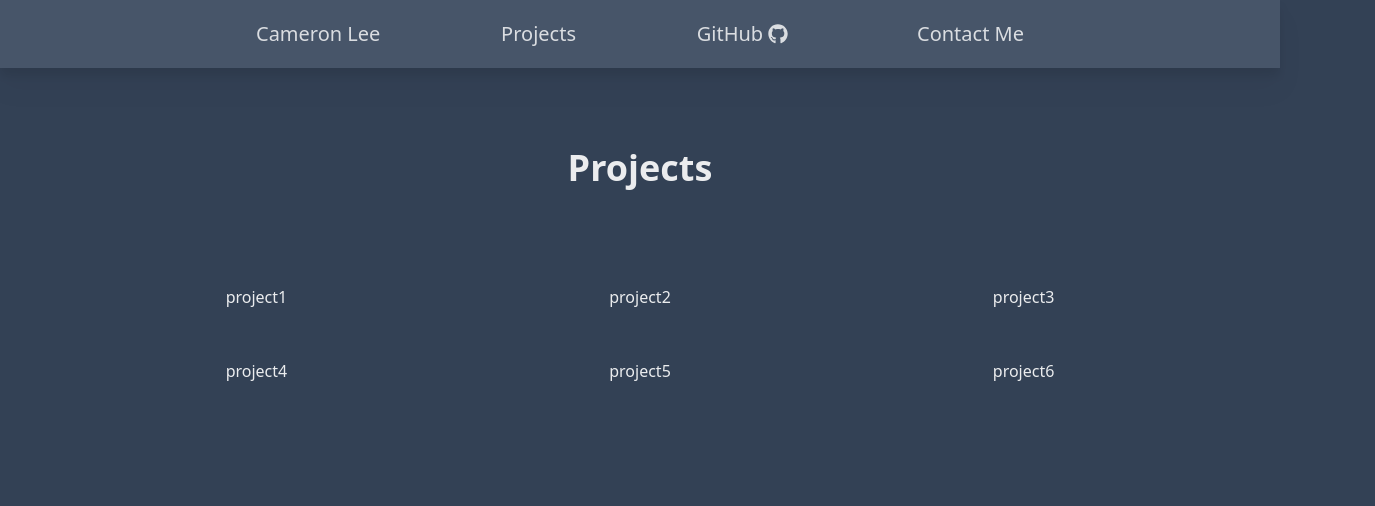
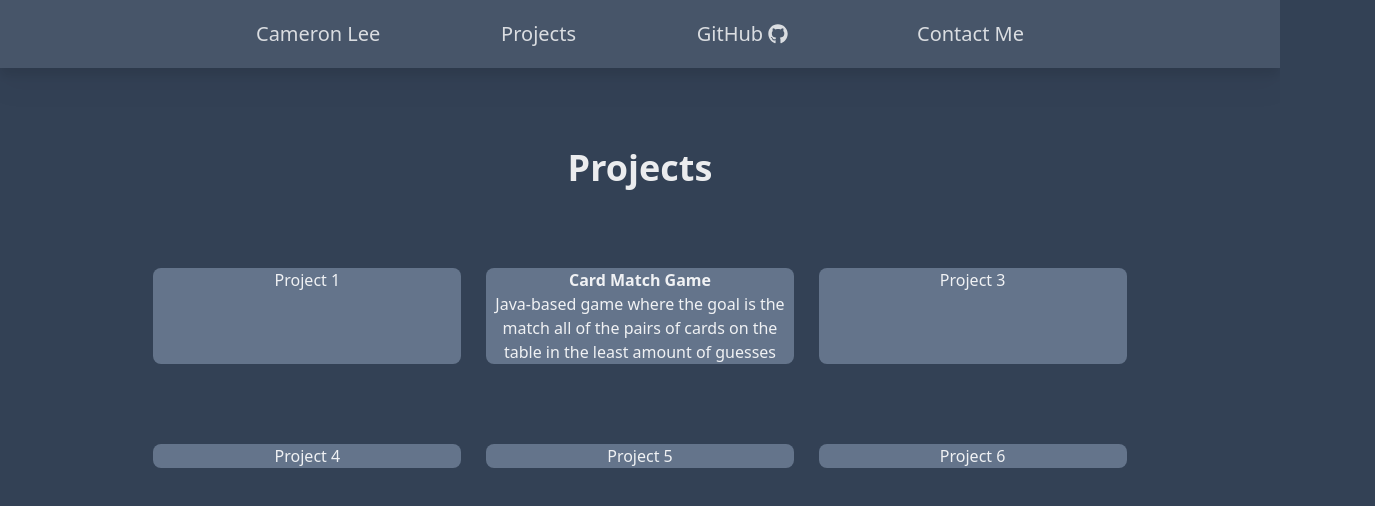
Before and after one commit to catchet101/Portfolio-Site, a Next.js app: page /projects in a window 1280 px wide. Shown: the top 506 px of the page, 1375 px wide, since content can reach past the window. Built offline with nearby package versions, Linux system fonts and the light colour scheme.

Commit message:
started work on projects page

```diff
--- a/app/components/proficiency-bar.tsx
+++ b/app/components/proficiency-bar.tsx
@@ -1,11 +1,11 @@
-import React from "react";
+import React from 'react';
 
 const ProficiencyBar = (props: { barColor: string; percentage: number; }) => {
     const { barColor, percentage } = props;
 
     return (
-        <div className="h-4 w-full bg-slate-500 rounded-lg">
-            <div className="h-full" style={{ width: `${percentage}%`, backgroundColor: barColor, borderRadius: 'inherit'}}>
+        <div className='h-4 w-full bg-slate-500 rounded-lg'>
+            <div className='h-full' style={{ width: `${percentage}%`, backgroundColor: barColor, borderRadius: 'inherit'}}>
             </div>
         </div>
     );
--- a/app/layout.tsx
+++ b/app/layout.tsx
@@ -12,8 +12,8 @@ export default function RootLayout({
   children: React.ReactNode
 }) {
   return (
-    <html lang="en">
-      <body className="bg-slate-700">
+    <html lang='en'>
+      <body className='bg-slate-700'>
         <Navbar/>
         {children}
       </body>
--- a/app/projects/page.tsx
+++ b/app/projects/page.tsx
@@ -1,38 +1,50 @@
 import React from 'react'
 
 const projectsPage = () => {
+    const figureStyles = {
+        width: '25%',
+        height: 'auto',
+        marginRight: '1%',
+        marginLeft: '1%',
+        borderRadius: '0.5rem', // rounded-lg
+    }
+    const figureTailwind = 'bg-slate-500 hover:shadow-projectFigure'
+
+    const projectsRowTailwind = 'flex flex-row justify-center mt-20'
+
     return (
-        <main className="px-6 mx-auto text-white/90">
-            <h1 className="mt-20 text-4xl text-center">
-                <span className="font-bold">Projects</span>
+        <main className='px-6 mx-auto text-white/90'>
+            <h1 className='mt-20 text-4xl text-center'>
+                <span className='font-bold'>Projects</span>
             </h1>
-            <section className="mt-12 flex justify-center text-center">
-                <table className="border-separate border-spacing-x-80 border-spacing-y-12">
-                    <tbody>
-                        <tr>
-                            <td>
-                                project1
-                            </td>
-                            <td>
-                                project2
-                            </td>
-                            <td>
-                                project3
-                            </td>
-                        </tr>
-                        <tr>
-                            <td>
-                                project4
-                            </td>
-                            <td>
-                                project5
-                            </td>
-                            <td>
-                                project6
-                            </td>
-                        </tr>
-                    </tbody>
-                </table>
+            <section className='flex flex-col justify-center text-center'>
+                <div className={projectsRowTailwind}>
+                    <figure className={figureTailwind} style={figureStyles}>
+                        Project 1
+                    </figure>
+                    <figure className={figureTailwind} style={figureStyles}>
+                        <h3 className='font-bold'>
+                            Card Match Game
+                        </h3>
+                        <p>
+                            Java-based game where the goal is the match all of the pairs of cards on the table in the least amount of guesses
+                        </p>
+                    </figure>
+                    <figure className={figureTailwind} style={figureStyles}>
+                        Project 3
+                    </figure>
+                </div>
+                <div className={projectsRowTailwind}>
+                <figure className={figureTailwind} style={figureStyles}>
+                        Project 4
+                    </figure>
+                    <figure className={figureTailwind} style={figureStyles}>
+                        Project 5
+                    </figure>
+                    <figure className={figureTailwind} style={figureStyles}>
+                        Project 6
+                    </figure>
+                </div>
             </section>
         </main>
     )
--- a/tailwind.config.ts
+++ b/tailwind.config.ts
@@ -8,9 +8,13 @@ const config: Config = {
   ],
   theme: {
     extend: {},
+    boxShadow: {
+      'projectFigure': '10px 15px 25px 0px rgba(0, 0, 0, 0.2)'
+    }
   },
   plugins: [
     require('@tailwindcss/typography')
   ],
 }
 export default config
+// rgba(0, 0, 0, 1)
```
Also changed, not shown: app/components/Navbar.tsx (+8 -8 lines), app/page.tsx (+29 -29 lines).
